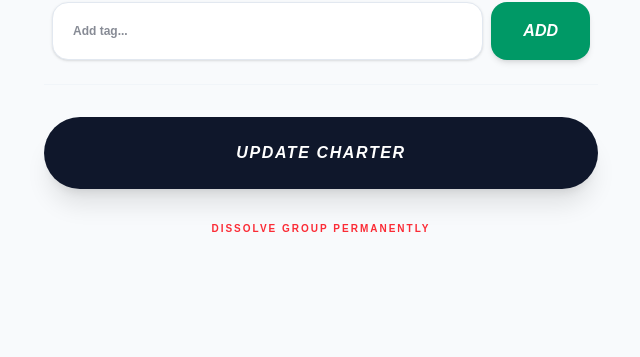
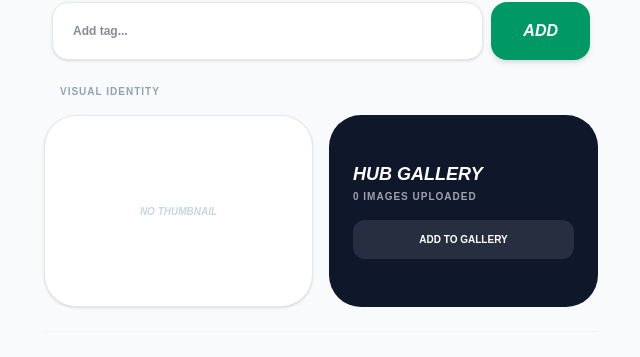
Before and after one commit to revoltlution/bikebuspal-app, a Next.js app: page /groups/edit/1 in a window 1280 px wide. Shown: the part 809-1166 px from the top of the page, without its empty margins (319-959 px from the left). Built offline with nearby package versions, Linux system fonts and the light colour scheme; no server answers; the database is empty.

Commit message:
get some pic uploads for group

```diff
--- a/app/groups/edit/[id]/page.tsx
+++ b/app/groups/edit/[id]/page.tsx
@@ -2,15 +2,19 @@
 
 import { useState, useEffect } from "react";
 import { useParams, useRouter } from "next/navigation";
-import { doc, getDoc, updateDoc, deleteDoc, serverTimestamp } from "firebase/firestore";
+import { doc, getDoc, deleteDoc, updateDoc, serverTimestamp } from "firebase/firestore";
 import { db } from "@/src/lib/firebase/client";
+import { uploadGroupImage } from "@/src/lib/uploadFile"; // Our new helper
 
 export default function EditGroupPage() {
   const { id } = useParams();
   const router = useRouter();
-
   const [loading, setLoading] = useState(true);
   const [saving, setSaving] = useState(false);
+  const [uploading, setUploading] = useState(false);
+
+  const [thumbnail, setThumbnail] = useState("");
+  const [gallery, setGallery] = useState<string[]>([]);
 
   // Group State
   const [name, setName] = useState("");
@@ -35,9 +39,11 @@ export default function EditGroupPage() {
       if (!id) return;
       try {
         const docRef = doc(db, "groups", id as string);
-        const snap = await getDoc(docRef);
+        const snap = await getDoc(doc(db, "groups", id as string));
         if (snap.exists()) {
           const data = snap.data();
+          setThumbnail(data.thumbnail || "");
+          setGallery(data.gallery || []);
           setName(data.name || "");
           setDescription(data.description || "");
           setType(data.type || "school active transportation");
@@ -60,6 +66,25 @@ export default function EditGroupPage() {
     };
     fetchGroup();
   }, [id]);
+
+  const handleImageUpload = async (e: React.ChangeEvent<HTMLInputElement>, type: 'thumbnail' | 'gallery') => {
+    const file = e.target.files?.[0];
+    if (!file || !id) return;
+
+    setUploading(true);
+    try {
+      const url = await uploadGroupImage(id as string, file, type);
+      if (type === 'thumbnail') {
+        setThumbnail(url);
+      } else {
+        setGallery([...gallery, url]);
+      }
+    } catch (err) {
+      console.error("Upload failed:", err);
+    } finally {
+      setUploading(false);
+    }
+  };
 
   const handleUpdate = async (e: React.FormEvent) => {
     e.preventDefault();
@@ -196,6 +221,36 @@ export default function EditGroupPage() {
           </div>
         </div>
 
+        {/* MEDIA SECTION */}
+        <div className="flex flex-col gap-4">
+          <label className="text-[10px] font-black uppercase tracking-widest text-slate-400 px-4">Visual Identity</label>
+
+          <div className="grid grid-cols-1 md:grid-cols-2 gap-4">
+            {/* Thumbnail Upload */}
+            <div className="relative h-48 bg-white rounded-[2rem] border border-slate-200 overflow-hidden group shadow-sm">
+              {thumbnail ? (
+                <img src={thumbnail} alt="Group thumbnail" className="w-full h-full object-cover" />
+              ) : (
+                <div className="w-full h-full flex items-center justify-center text-slate-300 italic text-[10px] font-black uppercase">No Thumbnail</div>
+              )}
+              <label className="absolute inset-0 bg-slate-900/40 opacity-0 group-hover:opacity-100 flex items-center justify-center cursor-pointer transition-all">
+                <span className="material-symbols-rounded text-white">add_a_photo</span>
+                <input type="file" className="hidden" accept="image/*" onChange={(e) => handleImageUpload(e, 'thumbnail')} />
+              </label>
+            </div>
+
+            {/* Gallery Info */}
+            <div className="p-6 bg-slate-900 rounded-[2rem] text-white flex flex-col justify-center">
+              <h4 className="font-black italic uppercase text-lg leading-tight">Hub Gallery</h4>
+              <p className="text-[10px] font-bold opacity-60 uppercase tracking-widest mt-1">{gallery.length} Images Uploaded</p>
+              <label className="mt-4 bg-white/10 hover:bg-white/20 py-3 rounded-xl text-center text-[10px] font-black uppercase cursor-pointer transition-all">
+                Add to Gallery
+                <input type="file" className="hidden" accept="image/*" onChange={(e) => handleImageUpload(e, 'gallery')} />
+              </label>
+            </div>
+          </div>
+        </div>
+
         {/* Action Buttons */}
         <div className="pt-8 border-t border-slate-100 flex flex-col gap-4">
           <button
--- /dev/null
+++ b/src/lib/uploadFile.ts
@@ -0,0 +1,11 @@
+import { ref, uploadBytes, getDownloadURL } from "firebase/storage";
+import { storage } from "./firebase/client";
+
+export const uploadGroupImage = async (groupId: string, file: File, type: 'thumbnail' | 'gallery') => {
+  const fileExt = file.name.split('.').pop();
+  const fileName = `${type}_${Date.now()}.${fileExt}`;
+  const storageRef = ref(storage, `groups/${groupId}/${fileName}`);
+
+  const snapshot = await uploadBytes(storageRef, file);
+  return await getDownloadURL(snapshot.ref);
+};
```
